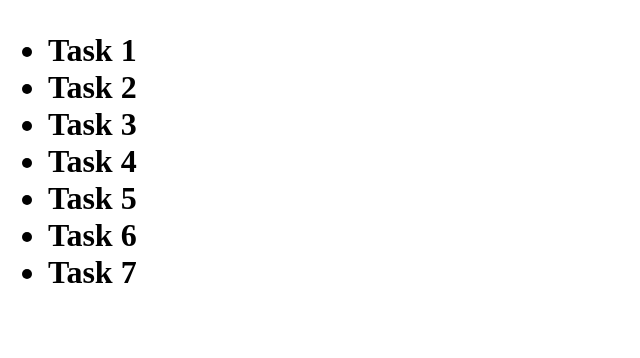
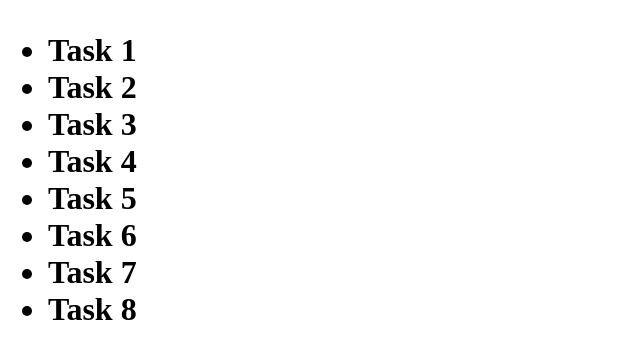
Before and after one commit to Ramalakshmi12345/git-ppts, a plain HTML site: page index.html in a window 1280 px wide. Shown: the whole page, without its empty margins (0-640 px from the left). Drawn offline with Linux system fonts and the light colour scheme.

Commit message:
Added Tak 8

```diff
--- a/index.html
+++ b/index.html
@@ -16,6 +16,7 @@
                 <li>Task 5</li>
                 <li>Task 6</li>
                 <li>Task 7</li>
+                <li>Task 8</li>
             </ul>
         </h1>
     </div>
```
